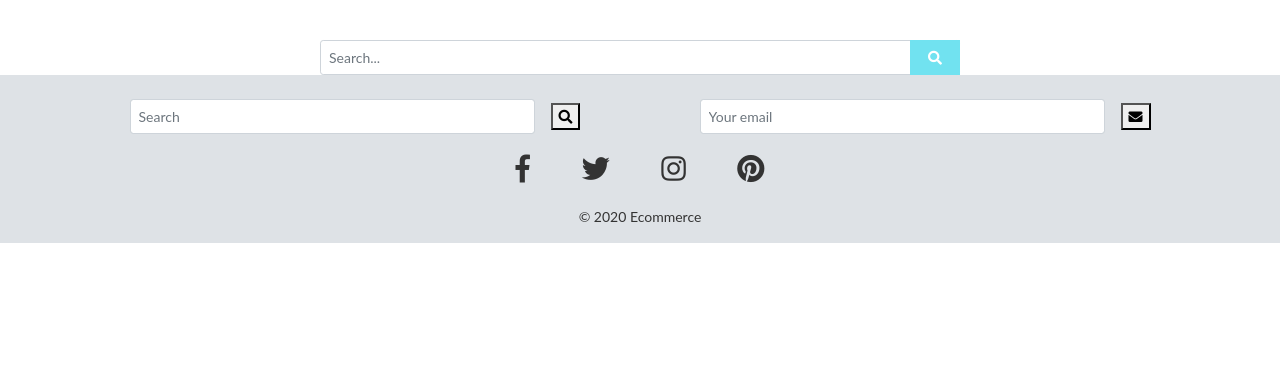
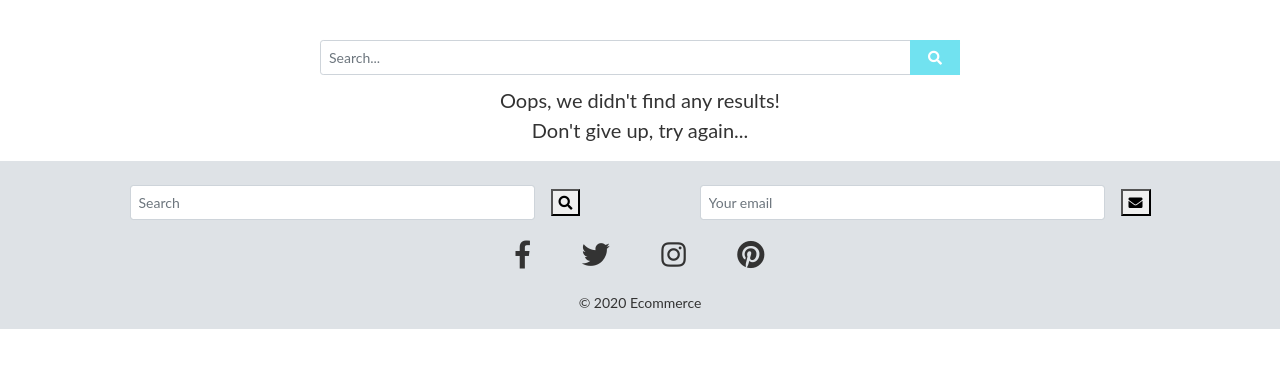
Before and after one commit to Luciano-Lima/ecommerce, a Django app: template templates/home.html in a window 1280 px wide. Shown: the part 143-511 px from the top of the page. Run offline with Django 3.2, Linux system fonts and the light colour scheme; the template is opened without the code that fills it, so the values that code supplies are empty; some libraries are stand-ins or nearby versions.

Commit message:
Displaying a message if search has no results

```diff
--- a/templates/home.html
+++ b/templates/home.html
@@ -2,7 +2,7 @@
 {% block content %}
 
 <div class="container">
-    <div class="row">
+    <div class="row justify-content-center">
     {% for product in products %}
     <div class="col-sm-12 col-lg-4 col-md-4">
         <div class="card text-center">
@@ -17,9 +17,9 @@
         </div>
         <hr>
     </div>
+    {% empty %}
+    <p class="no-results">Oops, we didn't find any results!<br>Don't give up, try again...</p>
 {% endfor %}
 </div>
 </div>
-
-
 {% endblock %}
```
Lines whose indentation alone changed are shown as unchanged.
